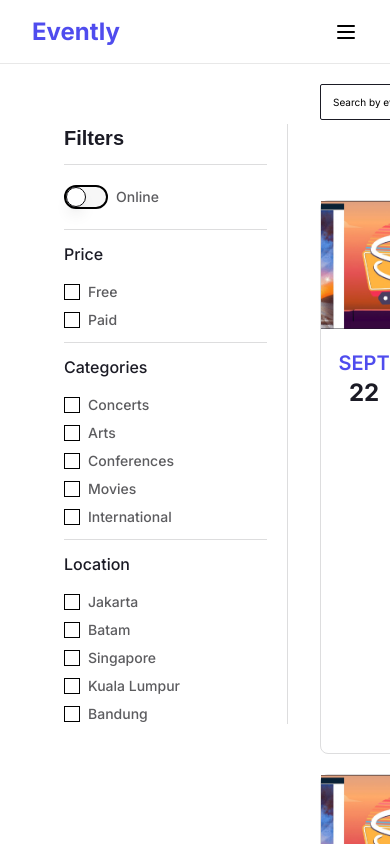
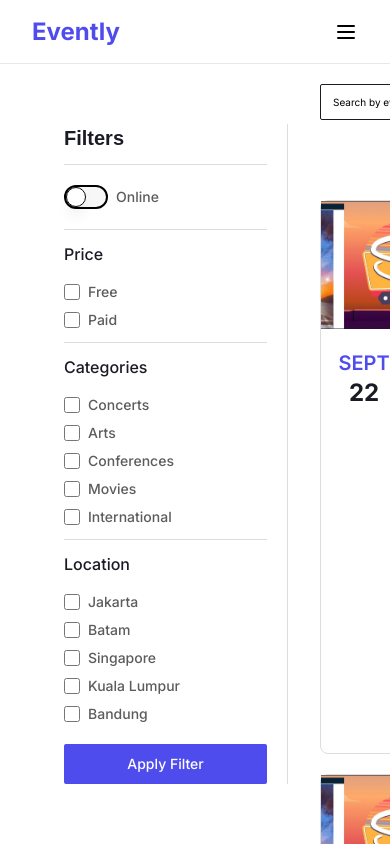
Before and after one commit to rizaldyip10/evently-fe, a Next.js app: page /search in a window 390 px wide. Shown: the top 844 px of the page. Built offline with nearby package versions, Linux system fonts and the light colour scheme.

Commit message:
feat(search state management): applying search params for search bar and filter. TO DO: layouting for mobile version

```diff
--- a/components/pages/global/check-label.tsx
+++ b/components/pages/global/check-label.tsx
@@ -1,16 +1,32 @@
 import { Checkbox } from '@/components/ui/checkbox'
-import React from 'react'
+import { Input } from '@/components/ui/input'
+import React, { Dispatch, SetStateAction } from 'react'
 
 interface CheckLabelProps {
     label: string
     value: string
-    onChange?: () => void
+    onChange?: Dispatch<SetStateAction<string[]>>
 }
 
 const CheckLabel: React.FC<CheckLabelProps> = ({ label, value, onChange }) => {
+
+  const handleChange = (e: React.ChangeEvent<HTMLInputElement>) => {
+    if (onChange) {
+      const isChecked = e.target.checked
+      const newVal = e.target.value
+      onChange(preVal => {
+        if (isChecked) {
+          return [...preVal, newVal]
+        } else {
+          return preVal.filter(val => val != newVal)
+        }
+      })
+    }
+  }
+
   return (
     <div className='flex items-center gap-x-2'>
-        <Checkbox id={value} value={value} />
+        <Input id={value} value={value} type='checkbox' className='w-4 h-4' onChange={(e) => handleChange(e)}  />
         <label htmlFor={value} className='font-medium text-light text-sm'>
             { label }
         </label>
--- a/components/pages/homepage/event-search.tsx
+++ b/components/pages/homepage/event-search.tsx
@@ -16,28 +16,45 @@ const EventSearch: React.FC = () => {
   const router = useRouter()
   const searchParams = useSearchParams()
 
-  const createQueryString = useCallback((name: string, value: string) => {
-    const params = new URLSearchParams(searchParams.toString())
-    if (value.includes(" ")) {
-      value.replace(" ", "+")
-    }
-    params.set(name, value)
+  // const createQueryString = useCallback((name: string, value: string) => {
+  //   const params = new URLSearchParams(searchParams.toString())
+  //   if (value.includes(" ")) {
+  //     value.replace(" ", "+")
+  //   }
+  //   params.set(name, value)
 
-    return params.toString()
-  }, [searchParams])
+  //   return params.toString()
+  // }, [searchParams])
 
-  let searchQuery: string = createQueryString("event", search) + "&" + createQueryString("date", date ? date.toDateString() : '')
+  // let searchQuery: string = createQueryString("event", search) + "&" + createQueryString("date", date ? date.toDateString() : '')
 
-  // if (search && date) {
-  //   searchQuery = createQueryString("event", search) + "&" + createQueryString("date", date.toDateString())
-  // } else if (search) {
-  //   searchQuery = createQueryString("event", search)
-  // } else if (date) {
-  //   createQueryString("date", date.toDateString())
-  // }
+  // // if (search && date) {
+  // //   searchQuery = createQueryString("event", search) + "&" + createQueryString("date", date.toDateString())
+  // // } else if (search) {
+  // //   searchQuery = createQueryString("event", search)
+  // // } else if (date) {
+  // //   createQueryString("date", date.toDateString())
+  // // }
 
   const onSearch = () => {
-    router.push(`/search?${searchQuery}`)
+    let params = new URLSearchParams(searchParams.toString())
+
+    if (search.length > 0) {
+      if (search.includes(" ")) {
+        params.set('event', search.replace(" ", "+"))
+      }
+      params.set('event', search)
+    } else {
+      params.delete('event')
+    }
+
+    if (date && date.toDateString().length > 0) {
+      params.set('date', date.toDateString())
+    } else {
+      params.delete('date')
+    }
+
+    router.replace(`/search?${params.toString()}`)
   }
 
   return (
--- a/components/pages/searchpage/search-filter.tsx
+++ b/components/pages/searchpage/search-filter.tsx
@@ -1,7 +1,11 @@
+"use client"
+
 import { Separator } from '@/components/ui/separator'
-import React from 'react'
+import React, { useCallback, useState } from 'react'
 import CheckLabel from '../global/check-label'
 import SwitchLabel from '../global/switch-label'
+import { usePathname, useRouter, useSearchParams } from 'next/navigation'
+import { Button } from '@/components/ui/button'
 
 const categories = [
     {
@@ -45,6 +49,39 @@ const locations = [
 ]
 
 const SearchFilter = () => {
+    const [searchedCategory, setSearchedCategory] = useState<string[]>([])
+    const [searchedLocation, setSearchedLocation] = useState<string[]>([])
+    const searchParams = useSearchParams()
+    const pathname = usePathname()
+    const router = useRouter()
+
+    // const createMultipleValueQueryString = useCallback((name: string, value: string[]) => {
+    //     const params = new URLSearchParams(searchParams.toString())
+    //     let stringValue: string = value.length > 1 ? value.join("%") : value[0]
+    //     params.set(name, stringValue)
+    //     return params.toString()
+    //   }, [searchParams])
+
+    // const filterQuery: string = `${createMultipleValueQueryString("category", searchedCategory)}&${createMultipleValueQueryString("location", searchedLocation)}`
+
+    const onFilterHandle = () => {
+        let params = new URLSearchParams(searchParams.toString())
+
+        if (searchedCategory.length > 0) {
+            params.set('category', searchedCategory.join("%"))
+        } else {
+            params.delete('category')
+        }
+
+        if (searchedLocation.length > 0) {
+            params.set('location', searchedLocation.join("%"))
+        } else {
+            params.delete('location')
+        }
+
+        router.replace(`${pathname}?${params.toString()}`)
+    }
+
     return (
         <div className='w-full flex flex-col pl-16 pr-5'>
             <div className='w-full'>
@@ -68,7 +105,7 @@ const SearchFilter = () => {
                 <div className='flex flex-col gap-2'>
                     {
                         categories.map((cat, i) => (
-                        <CheckLabel key={i} value={cat.name.toLowerCase()} label={cat.name} />
+                            <CheckLabel key={i} value={cat.name.toLowerCase()} label={cat.name} onChange={setSearchedCategory} />
                         ))
                     }
                 </div>
@@ -79,11 +116,14 @@ const SearchFilter = () => {
                 <div className='flex flex-col gap-2'>
                     {
                         locations.map((loc, i) => (
-                        <CheckLabel key={i} value={loc.value} label={loc.name} />
+                            <CheckLabel key={i} value={loc.value} label={loc.name} onChange={setSearchedLocation} />
                         ))
                     }
                 </div>
             </div>
+            <Button className='w-full bg-primary-default text-[#fff] mt-5 rounded-[2px]' onClick={onFilterHandle}>
+                Apply Filter
+            </Button>
         </div>
     )
 }
```
Lines whose indentation alone changed are shown as unchanged.
